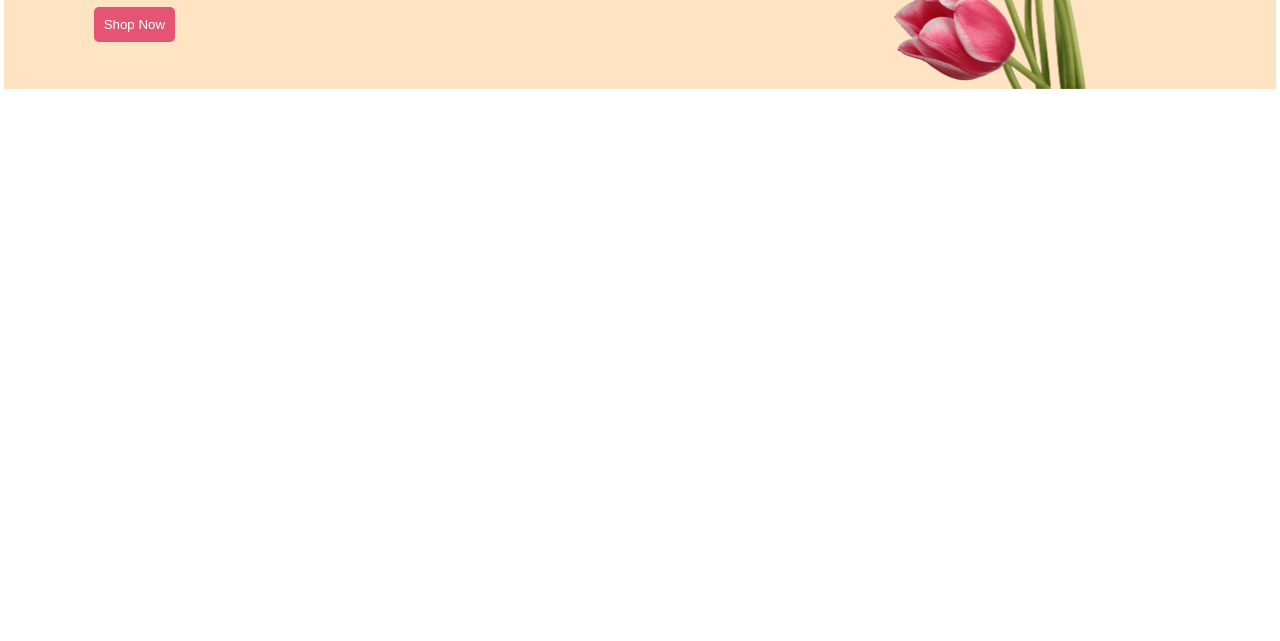
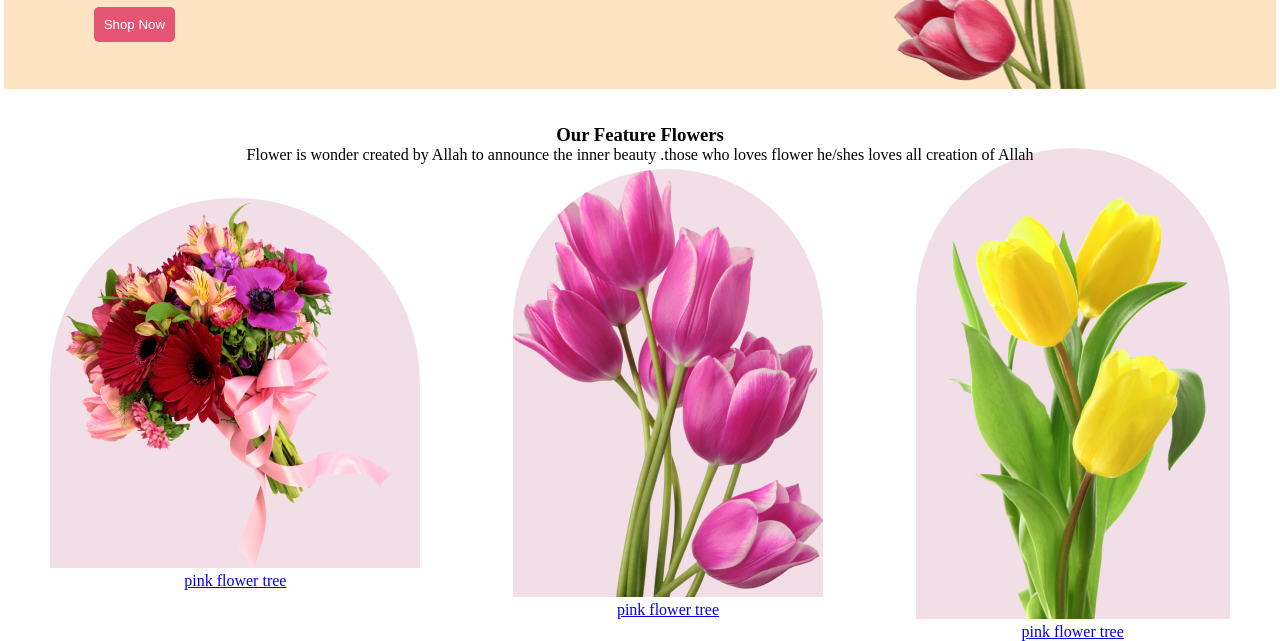
Before and after one commit to Afiya32/jashore-flower, a plain HTML site: page index.html in a window 1280 px wide. Shown: the part 315-956 px from the top of the page. Before the commit the page ends 800 px from the top, so only its background shows below. Drawn offline with Linux system fonts and the light colour scheme.

Commit message:
main part1&part2 complete

```diff
--- a/index.html
+++ b/index.html
@@ -23,7 +23,36 @@
       </div>
     </div>
   </header>
-  <main></main>
+  <main>
+    <!-- part 1 -->
+   <section>
+    <div class="part-1">
+      <div class="p-1-container">
+        <h3>Our Feature Flowers</h3>
+        <p>Flower is wonder created by Allah to announce the inner beauty .those who loves flower he/shes loves all creation of Allah</p>
+      </div>
+    </div>
+   </section>
+    <section>
+      <div class="part-2">
+        <div class="p-2-container">
+          <div class="img-contain">
+            <img src="asset/pngwing 5.png" download alt="photo"><br>
+            <a href="asset/pngwing 5.png">pink flower tree</a>
+          </div>
+          <div class="img-contain">
+            <img src="asset/pngwing 6.png" download alt="photo"><br>
+            <a href="asset/pngwing 6.png">pink flower tree</a>
+          </div>
+          <div class="img-contain">
+            <img src="asset/pngwing 7.png" download alt="photo"><br>
+            <a href="asset/pngwing 7.png">pink flower tree</a>
+          </div>
+
+        </div>
+      </div>
+    </section>
+  </main>
   <footer></footer>
 </body>
 </html>
--- a/style.css
+++ b/style.css
@@ -35,7 +35,36 @@ header{
   font-size: 50px;
   color:black;
 }
+/* head-right-part */
 .head-right img{
   align-items: center;
   height: 50vh;
 }
+/* main-part-1 */
+main .part-1{
+  height: 25vh;
+  align-items: center;
+  width: 100%;
+}
+main .p-1-container{
+  align-items: center;
+  text-align: center;
+  margin-top: 25px;
+  padding: 10px;
+}
+/* main-part-2 */
+.p-2-container{
+  display: flex;
+  align-items: center;
+  justify-content: space-around;
+  height: 20vh;}
+  .img-contain{
+    align-items: center;
+    text-align: center;
+  }
+  .img-contain img{
+
+    border-radius: 300px 300px 0px 0px;
+background: rgba(167, 33, 98, 0.15);
+
+}
```
